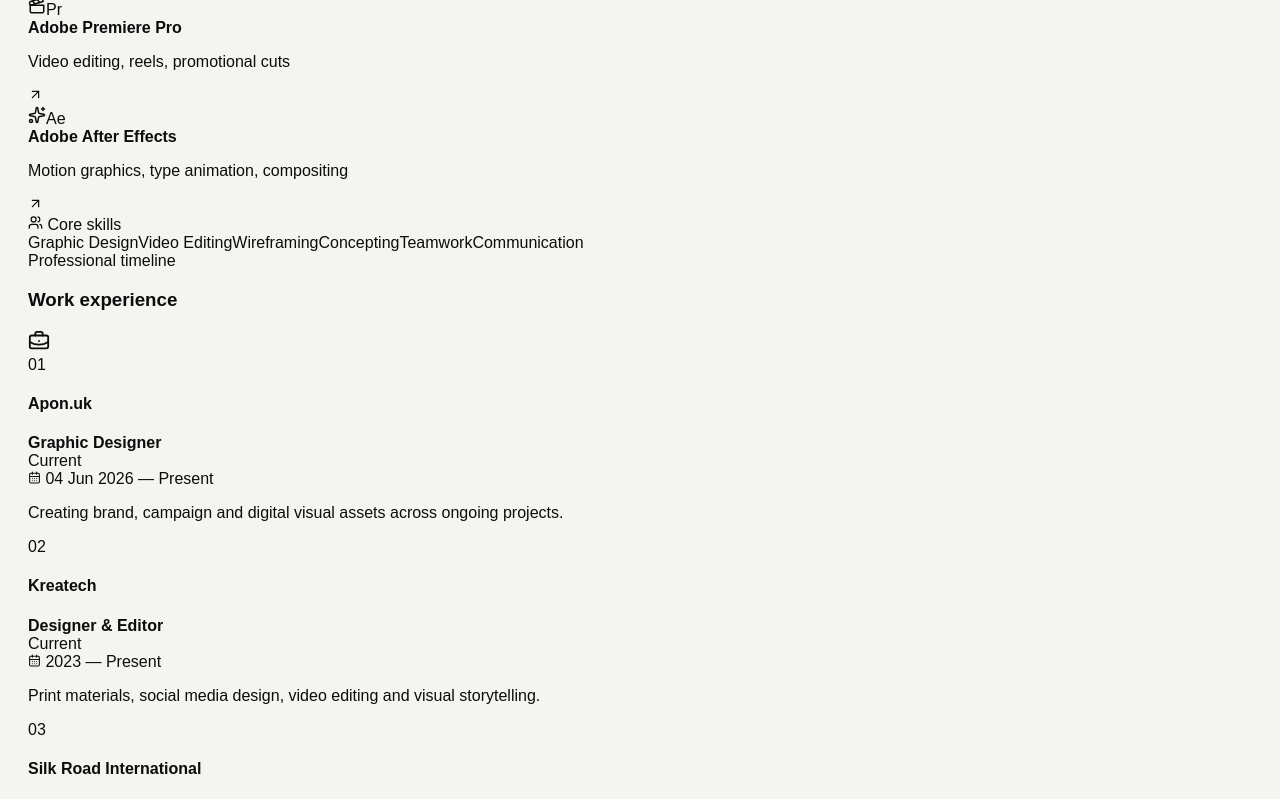
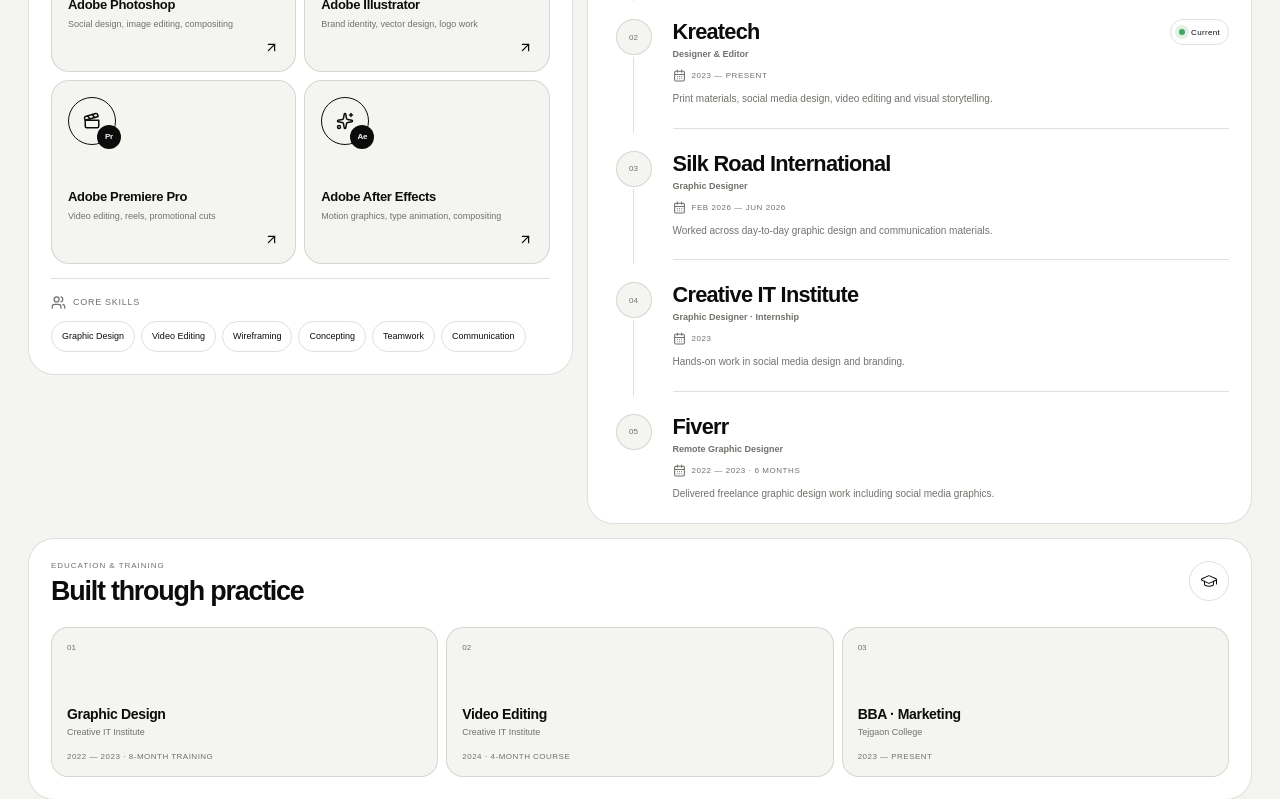
Before and after one commit to shabbirhossaingd-prog/portfolio-web, a Next.js app: page / in a window 1280 px wide. Shown: the part 2980-3779 px from the top of the page. Built offline with nearby package versions, Linux system fonts and the light colour scheme; no server answers; the database is empty.

Commit message:
Style structured tools experience and professional timeline

```diff
--- a/app/globals.css
+++ b/app/globals.css
@@ -2486,3 +2486,485 @@
     left: 5%;
   }
 }
+
+
+/* Structured portfolio profile */
+.profile-section {
+  position: relative;
+}
+
+.profile-intro {
+  display: grid;
+  grid-template-columns: 1.2fr .8fr;
+  gap: 72px;
+  align-items: end;
+  margin-bottom: 34px;
+}
+
+.profile-intro h2 {
+  margin: 0;
+  font-size: clamp(46px, 5.4vw, 82px);
+  line-height: .92;
+  letter-spacing: -.068em;
+  font-weight: 500;
+}
+
+.profile-intro h2 em {
+  font-family: Georgia, "Times New Roman", serif;
+  font-weight: 400;
+}
+
+.profile-intro > p {
+  max-width: 430px;
+  margin: 0 0 5px auto;
+  color: var(--muted);
+  font-size: 12px;
+  line-height: 1.65;
+}
+
+.profile-dashboard {
+  display: grid;
+  grid-template-columns: .9fr 1.1fr;
+  gap: 14px;
+  align-items: start;
+}
+
+.tool-experience-panel,
+.work-experience-panel,
+.education-panel {
+  border: 1px solid var(--line);
+  border-radius: 26px;
+  background: var(--surface);
+}
+
+.tool-experience-panel,
+.work-experience-panel {
+  padding: 22px;
+}
+
+.profile-panel-head {
+  display: flex;
+  align-items: flex-start;
+  justify-content: space-between;
+  gap: 24px;
+}
+
+.profile-panel-head > div {
+  display: flex;
+  flex-direction: column;
+  gap: 6px;
+}
+
+.profile-panel-head span {
+  color: var(--muted);
+  font-size: 8px;
+  text-transform: uppercase;
+  letter-spacing: .12em;
+}
+
+.profile-panel-head h3 {
+  margin: 0;
+  font-size: clamp(22px, 2.1vw, 31px);
+  letter-spacing: -.045em;
+  font-weight: 550;
+}
+
+.profile-panel-head > svg {
+  width: 40px;
+  height: 40px;
+  padding: 10px;
+  border: 1px solid var(--line);
+  border-radius: 50%;
+  stroke-width: 1.4;
+}
+
+.tool-experience-grid {
+  display: grid;
+  grid-template-columns: 1fr 1fr;
+  gap: 8px;
+  margin-top: 22px;
+}
+
+.tool-experience-card {
+  min-height: 184px;
+  padding: 16px;
+  border: 1px solid var(--line);
+  border-radius: 18px;
+  background: var(--bg);
+  display: grid;
+  grid-template-rows: auto 1fr auto;
+  transition: background .24s ease, color .24s ease, border-color .24s ease;
+}
+
+.tool-experience-card:hover {
+  background: var(--ink);
+  color: var(--bg);
+  border-color: var(--ink);
+}
+
+.tool-icon-orbit {
+  width: 48px;
+  height: 48px;
+  position: relative;
+  border: 1px solid currentColor;
+  border-radius: 50%;
+  display: grid;
+  place-items: center;
+  transition: transform .35s cubic-bezier(.2,.8,.2,1);
+}
+
+.tool-experience-card:hover .tool-icon-orbit {
+  transform: rotate(-8deg) scale(1.06);
+}
+
+.tool-icon-orbit > span {
+  position: absolute;
+  right: -6px;
+  bottom: -5px;
+  min-width: 24px;
+  height: 24px;
+  padding: 0 5px;
+  border-radius: 999px;
+  background: var(--ink);
+  color: var(--bg);
+  display: grid;
+  place-items: center;
+  font-size: 8px;
+  font-weight: 800;
+  letter-spacing: -.03em;
+}
+
+.tool-experience-card:hover .tool-icon-orbit > span {
+  background: var(--bg);
+  color: var(--ink);
+}
+
+.tool-experience-card > div:nth-child(2) {
+  align-self: end;
+  margin-top: 22px;
+}
+
+.tool-experience-card strong {
+  display: block;
+  font-size: 13px;
+  letter-spacing: -.025em;
+}
+
+.tool-experience-card p {
+  max-width: 210px;
+  margin: 6px 0 0;
+  color: var(--muted);
+  font-size: 9px;
+  line-height: 1.5;
+}
+
+.tool-experience-card:hover p {
+  color: color-mix(in srgb, var(--bg) 68%, transparent);
+}
+
+.tool-experience-card > svg {
+  justify-self: end;
+  margin-top: 8px;
+  transition: transform .25s ease;
+}
+
+.tool-experience-card:hover > svg {
+  transform: rotate(45deg);
+}
+
+.core-skill-strip {
+  margin-top: 14px;
+  padding-top: 16px;
+  border-top: 1px solid var(--line);
+}
+
+.skill-strip-label {
+  display: inline-flex;
+  align-items: center;
+  gap: 7px;
+  margin-bottom: 11px;
+  color: var(--muted);
+  font-size: 9px;
+  text-transform: uppercase;
+  letter-spacing: .08em;
+}
+
+.core-skill-strip > div {
+  display: flex;
+  flex-wrap: wrap;
+  gap: 6px;
+}
+
+.core-skill-strip > div > span {
+  min-height: 31px;
+  padding: 0 10px;
+  border: 1px solid var(--line);
+  border-radius: 999px;
+  display: inline-flex;
+  align-items: center;
+  font-size: 9px;
+  transition: transform .2s ease, background .2s ease, color .2s ease;
+}
+
+.core-skill-strip > div > span:hover {
+  transform: translateY(-2px);
+  background: var(--ink);
+  color: var(--bg);
+}
+
+.experience-timeline {
+  margin-top: 22px;
+}
+
+.experience-item {
+  position: relative;
+  display: grid;
+  grid-template-columns: 48px minmax(0,1fr);
+  gap: 15px;
+  padding: 0 0 22px;
+}
+
+.experience-item:last-child {
+  padding-bottom: 0;
+}
+
+.experience-marker {
+  position: relative;
+  display: flex;
+  justify-content: center;
+}
+
+.experience-marker::after {
+  content: "";
+  position: absolute;
+  top: 38px;
+  bottom: -4px;
+  width: 1px;
+  background: var(--line);
+}
+
+.experience-item:last-child .experience-marker::after {
+  display: none;
+}
+
+.experience-marker > span {
+  width: 36px;
+  height: 36px;
+  border: 1px solid var(--line);
+  border-radius: 50%;
+  background: var(--bg);
+  display: grid;
+  place-items: center;
+  color: var(--muted);
+  font-size: 8px;
+  transition: background .22s ease, color .22s ease, transform .22s ease;
+}
+
+.experience-item:hover .experience-marker > span {
+  background: var(--ink);
+  color: var(--bg);
+  transform: scale(1.07);
+}
+
+.experience-copy {
+  padding-bottom: 21px;
+  border-bottom: 1px solid var(--line);
+}
+
+.experience-item:last-child .experience-copy {
+  padding-bottom: 0;
+  border-bottom: 0;
+}
+
+.experience-topline {
+  display: flex;
+  justify-content: space-between;
+  gap: 14px;
+  align-items: flex-start;
+}
+
+.experience-topline h4 {
+  margin: 0;
+  font-size: clamp(17px, 1.7vw, 22px);
+  letter-spacing: -.035em;
+  font-weight: 600;
+}
+
+.experience-topline strong {
+  display: block;
+  margin-top: 4px;
+  color: var(--muted);
+  font-size: 9px;
+  font-weight: 600;
+}
+
+.current-badge {
+  min-height: 26px;
+  padding: 0 8px;
+  border: 1px solid var(--line);
+  border-radius: 999px;
+  display: inline-flex;
+  align-items: center;
+  gap: 6px;
+  flex: none;
+  font-size: 8px !important;
+  letter-spacing: .04em !important;
+  color: var(--ink) !important;
+}
+
+.current-badge i {
+  width: 6px;
+  height: 6px;
+  border-radius: 50%;
+  background: #3fa760;
+  box-shadow: 0 0 0 4px color-mix(in srgb, #3fa760 16%, transparent);
+  animation: currentPulse 2.2s ease-in-out infinite;
+}
+
+@keyframes currentPulse {
+  50% { box-shadow: 0 0 0 7px color-mix(in srgb, #3fa760 3%, transparent); }
+}
+
+.experience-period {
+  margin-top: 10px;
+  color: var(--muted);
+  display: flex;
+  align-items: center;
+  gap: 6px;
+  font-size: 8px;
+  text-transform: uppercase;
+  letter-spacing: .07em;
+}
+
+.experience-copy p {
+  max-width: 560px;
+  margin: 9px 0 0;
+  color: var(--muted);
+  font-size: 10px;
+  line-height: 1.55;
+}
+
+.education-panel {
+  margin-top: 14px;
+  padding: 22px;
+}
+
+.education-grid {
+  display: grid;
+  grid-template-columns: repeat(3, 1fr);
+  gap: 8px;
+  margin-top: 20px;
+}
+
+.education-grid article {
+  min-height: 150px;
+  padding: 15px;
+  border: 1px solid var(--line);
+  border-radius: 17px;
+  background: var(--bg);
+  display: grid;
+  grid-template-rows: auto 1fr auto;
+  transition: transform .24s ease, background .24s ease, color .24s ease;
+}
+
+.education-grid article:hover {
+  transform: translateY(-4px);
+  background: var(--ink);
+  color: var(--bg);
+}
+
+.education-grid article > span {
+  color: var(--muted);
+  font-size: 8px;
+}
+
+.education-grid article > div {
+  align-self: end;
+}
+
+.education-grid strong {
+  display: block;
+  font-size: 14px;
+  letter-spacing: -.025em;
+}
+
+.education-grid p {
+  margin: 5px 0 0;
+  color: var(--muted);
+  font-size: 9px;
+}
+
+.education-grid small {
+  margin-top: 15px;
+  color: var(--muted);
+  font-size: 8px;
+  text-transform: uppercase;
+  letter-spacing: .06em;
+}
+
+.education-grid article:hover p,
+.education-grid article:hover small,
+.education-grid article:hover > span {
+  color: color-mix(in srgb, var(--bg) 65%, transparent);
+}
+
+@media (max-width: 980px) {
+  .profile-intro,
+  .profile-dashboard {
+    grid-template-columns: 1fr;
+    gap: 22px;
+  }
+
+  .profile-intro > p {
+    margin-left: 0;
+  }
+
+  .education-grid {
+    grid-template-columns: 1fr 1fr 1fr;
+  }
+}
+
+@media (max-width: 680px) {
+  .profile-intro h2 {
+    font-size: clamp(43px, 13vw, 68px);
+  }
+
+  .tool-experience-panel,
+  .work-experience-panel,
+  .education-panel {
+    padding: 17px;
+    border-radius: 21px;
+  }
+
+  .tool-experience-grid,
+  .education-grid {
+    grid-template-columns: 1fr;
+  }
+
+  .tool-experience-card {
+    min-height: 150px;
+  }
+
+  .experience-item {
+    grid-template-columns: 38px minmax(0,1fr);
+    gap: 10px;
+  }
+
+  .experience-marker > span {
+    width: 31px;
+    height: 31px;
+  }
+
+  .experience-marker::after {
+    top: 33px;
+  }
+
+  .experience-topline {
+    gap: 8px;
+  }
+
+  .current-badge {
+    min-height: 24px;
+    padding: 0 7px;
+  }
+}
```
